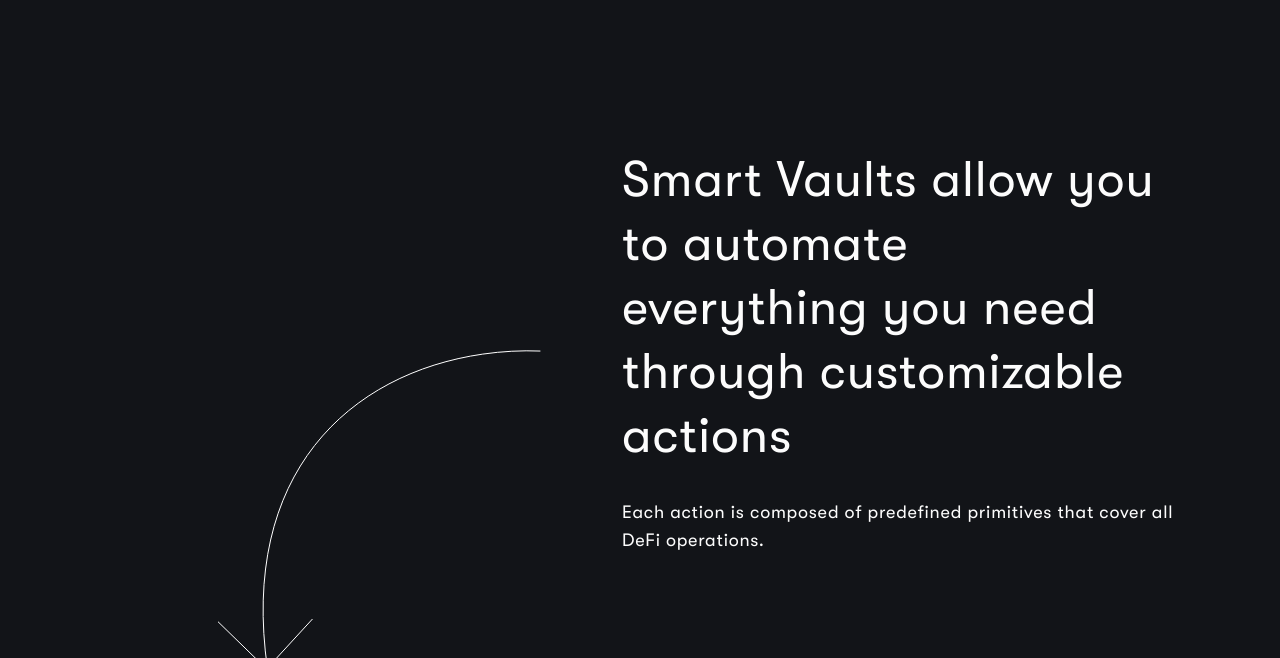
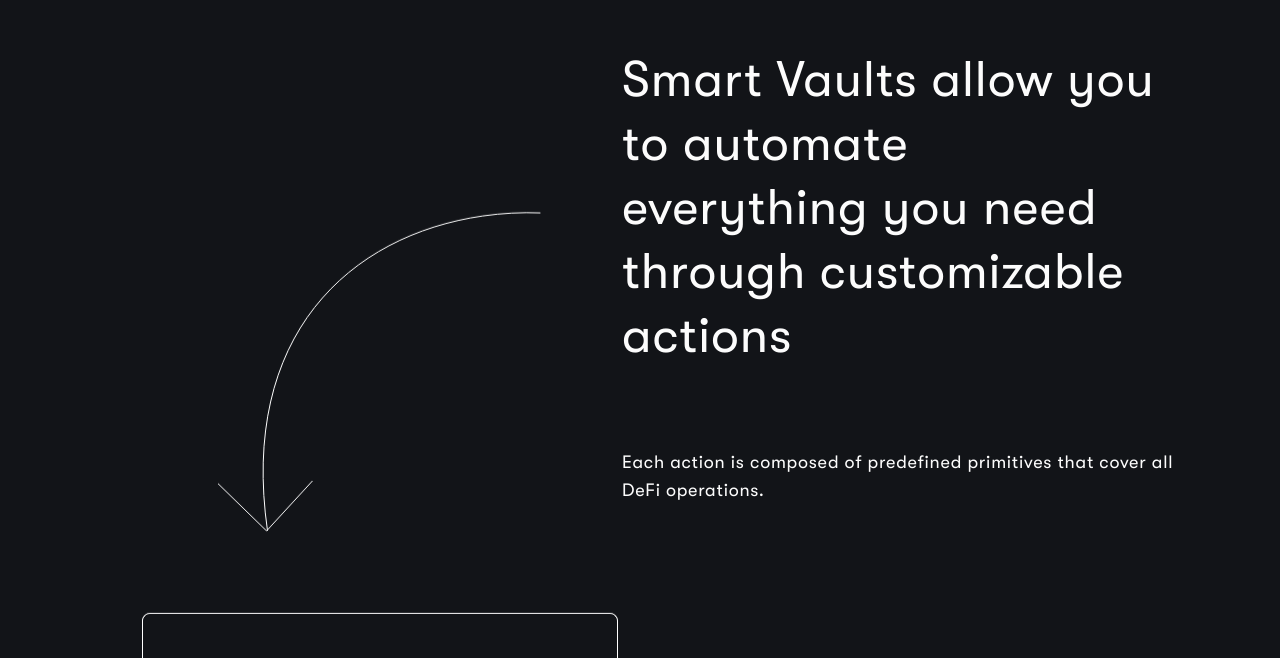
Before and after one commit to mimic-fi/mimic-fi.github.io, a React (Create React App) app: page / in a window 1280 px wide. Shown: the part 762-1420 px from the top of the page. Built offline with nearby package versions, Linux system fonts and the light colour scheme.

Commit message:
Parallax effect

```diff
--- a/package.json
+++ b/package.json
@@ -26,7 +26,7 @@
     "react-faq-component": "^1.3.1",
     "react-router-dom": "^6.2.2",
     "react-scripts": "5.0.0",
-    "react-scroll-parallax": "^3.2.0",
+    "react-scroll-parallax": "^3.3.1",
     "styled-components": "^5.3.3",
     "web-vitals": "^2.1.0"
   },
--- a/src/sections/SmartVaults.js
+++ b/src/sections/SmartVaults.js
@@ -1,5 +1,6 @@
 import React, { useState, useEffect } from 'react'
 import styled from 'styled-components'
+import { Parallax } from 'react-scroll-parallax'
 import smartVaults from '../assets/smartvaults.svg'
 import smartVaultsMobile from '../assets/smartVaultsMobile.svg'
 import arrow from '../assets/arrow-rounded.svg'
@@ -16,16 +17,24 @@ const SmartVaults = () => {
   return (
     <SmartVaultsSection>
       <SmartVaultsContainer>
-        {width >= medium && <img src={smartVaults} />}
+        {width >= medium && (
+          <Parallax speed={-13}>
+            <img src={smartVaults} />
+          </Parallax>
+        )}
         <Box>
+          <Parallax speed={10}>
             <H2>
               Smart Vaults allow you to automate <br /> everything you need
               through customizable actions
             </H2>
+          </Parallax>
+          <Parallax speed={width >= medium ? 5 : 10}>
             <BodyL>
-            Each action is composed of predefined primitives that cover all DeFi
-            operations.
+              Each action is composed of predefined primitives that cover all
+              DeFi operations.
             </BodyL>
+          </Parallax>
         </Box>
         {width < medium && <img src={smartVaultsMobile} />}
       </SmartVaultsContainer>
--- a/src/sections/WorkSmarter.js
+++ b/src/sections/WorkSmarter.js
@@ -1,4 +1,5 @@
 import React, { useState, useEffect } from 'react'
+import { Parallax } from 'react-scroll-parallax'
 import styled from 'styled-components'
 import laptop from '../assets/laptop.svg'
 import arrow from '../assets/arrow-rounded.svg'
@@ -17,10 +18,12 @@ const WorkSmarter = () => {
     <WorkSmarterSection>
       <WorkSmarterContainer>
         <div>
-          <BodyL>You know the saying..</BodyL>
-          <H1>Work smarter, not harder</H1>
-          <BodyL>These are some Smart Vault use cases</BodyL>
-          {width >= large && <Arrow src={arrow} />}
+          <Parallax speed={10}>
+            <BodyL>You know the saying..</BodyL>
+            <H1>Work smarter, not harder</H1>
+            <BodyL>These are some Smart Vault use cases</BodyL>
+            {width >= large && <Arrow src={arrow} />}
+          </Parallax>
         </div>
         <CarouselBox>
           <CarouselSection />
```
Also changed, not shown: 1 other file (tests, documents, lock files or other folders). Lines whose indentation alone changed are shown as unchanged.
